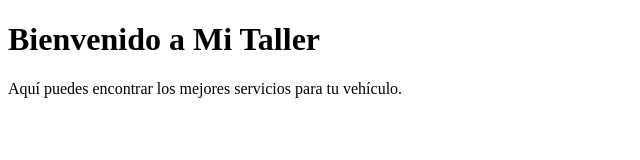
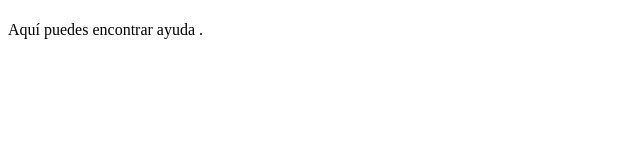
Before and after one commit to Chelepanikero/A.S.S.-Mechanical-services-specialists-, a plain HTML site: page index.html in a window 1280 px wide. Shown: the whole page, without its empty margins (0-640 px from the left). Drawn offline with Linux system fonts and the light colour scheme.

Commit message:
Actualizar index.html

```diff
--- a/index.html
+++ b/index.html
@@ -2,10 +2,11 @@
 <html lang="es">
 <head>
     <meta charset="UTF-8">
-    <title>Mi Taller</title>
+    <title>Paniki Mecanico SOLUCION A TUS PROBLEMAS  </title>
 </head>
 <body>
-    <h1>Bienvenido a Mi Taller</h1>
-    <p>Aquí puedes encontrar los mejores servicios para tu vehículo.</p>
+    <h1></h1>
+    <p>Aquí puedes encontrar ayuda
+         .</con cualquier problema de tu vehículo guiado paso a paso para solucionar problemas de mecánica y electrónica automotriz p>
 </body>
 </html>
```
